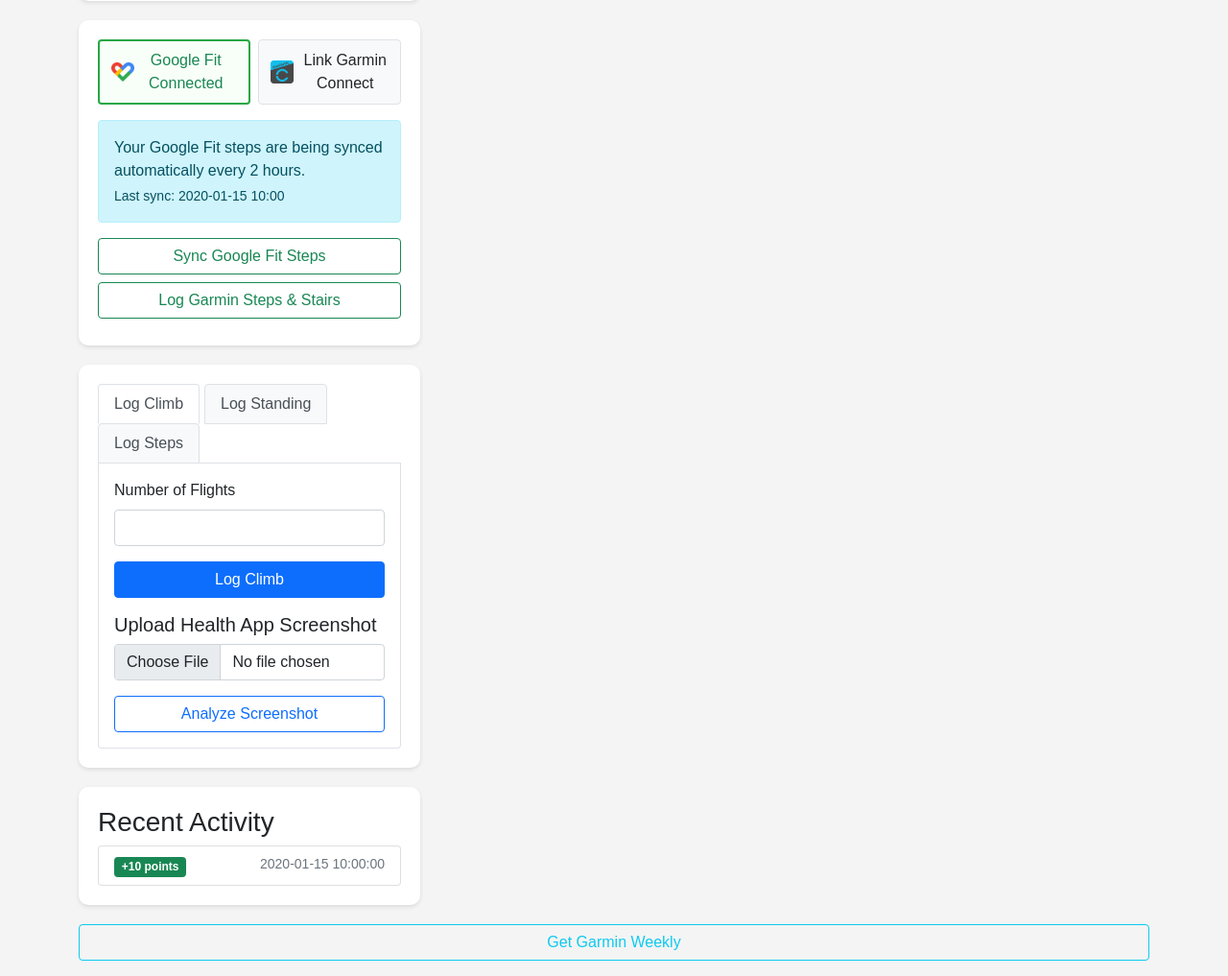
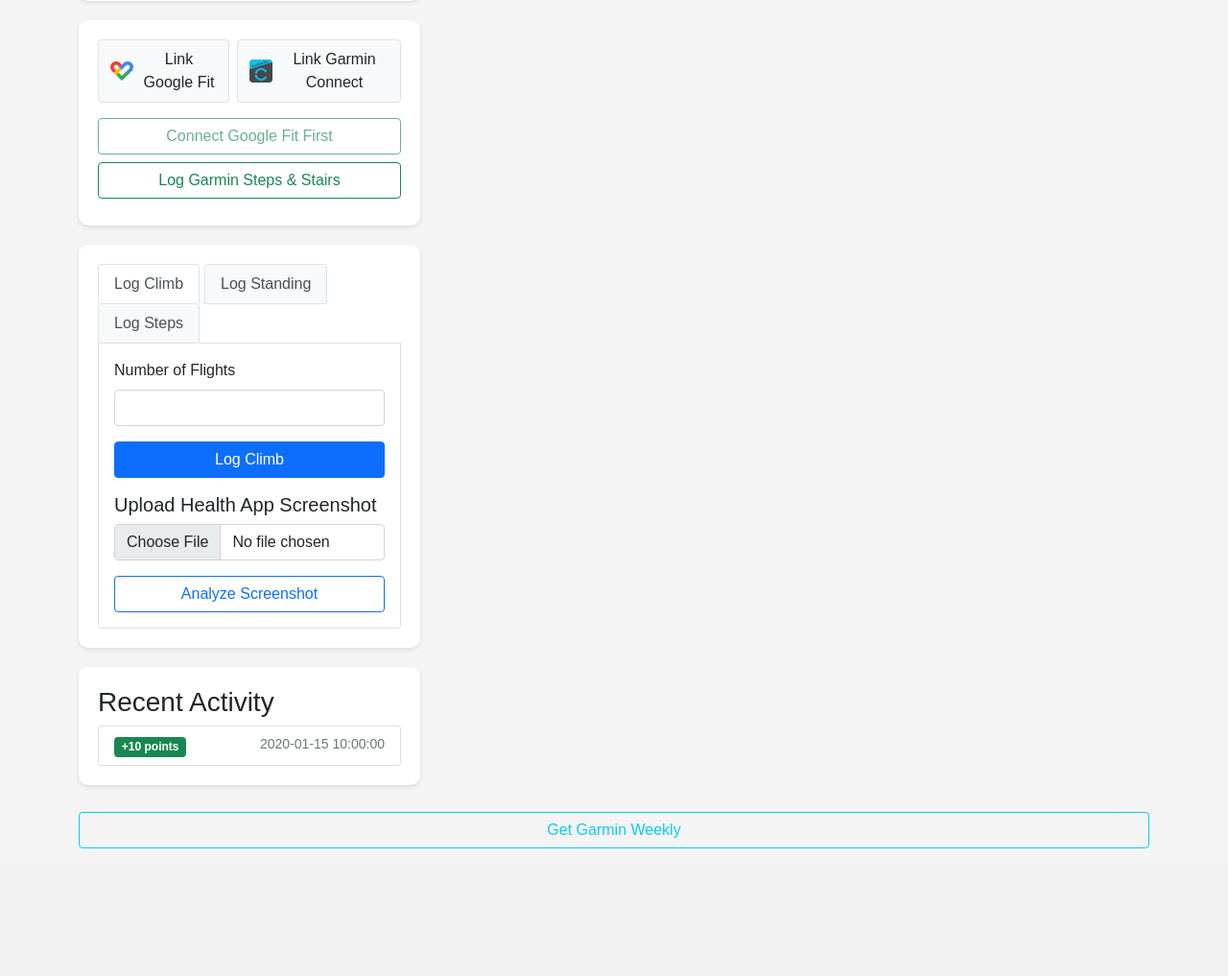
Before and after one commit to Nat-hsm/DragonRise, a Flask app: template templates/unified_dashboard.html in a window 1280 px wide. Shown: the part 677-1694 px from the top of the page at 96% size. After the commit the page ends 1561 px from the top, so only its background shows below. Run offline with Flask 3, Linux system fonts and the light colour scheme; a user stored in the database is signed in; tables that the repository leaves empty hold one stand-in row (values such as "Sample post"); the template is opened without the code that fills it: values that come from a table or form of the project are taken from there, most other values are stand-ins (such as "Sample title", 1, 10 or a date in 2020); parts of the project's set-up code (start-up, migrations or seed data) failed here and were passed over.

Commit message:
Trying to fix login pop up error and fixed google api points

```diff
--- a/app.py
+++ b/app.py
@@ -1483,7 +1483,9 @@
                            leaderboard=leaderboard,
                            active_event=active_event,
                            house_event_points=house_event_points,
-                           active_event_points_for_user=active_event_points_for_user)  # NEW: Pass the dictionary to template
+                           active_event_points_for_user=active_event_points_for_user,  # NEW: Pass the dictionary to template
+                           now=datetime.utcnow(),  # NEW: Pass the current time to the template
+                           )
 
 @app.route('/google_fit_callback')
 def google_fit_callback():
@@ -1542,18 +1544,13 @@
 @app.route('/get_google_fit_steps', methods=['GET'])
 @login_required
 def get_google_fit_steps():
-    # Get token from user model instead of session
     access_token = current_user.google_fit_token
     if not access_token:
         return jsonify({"error": "Google Fit not linked"}), 401
 
-    # Get today's start and end time in milliseconds
-    from datetime import datetime, timedelta
-
     now = datetime.utcnow()
     start_of_day = datetime(now.year, now.month, now.day)
     end_of_day = start_of_day + timedelta(days=1)
-
     start_time_millis = int(start_of_day.timestamp() * 1000)
     end_time_millis = int(end_of_day.timestamp() * 1000)
 
@@ -1587,7 +1584,36 @@
                     for value in point.get("value", []):
                         total_steps_today += value.get("intVal", 0)
 
-        # Add success flag to indicate request was successful
+        # Update user and house stats
+        # Only log if steps are greater than the last log for today
+        today = start_of_day.replace(tzinfo=timezone.utc)
+        tomorrow = end_of_day.replace(tzinfo=timezone.utc)
+        latest_log = StepLog.query.filter(
+            StepLog.user_id == current_user.id,
+            StepLog.timestamp >= today,
+            StepLog.timestamp < tomorrow
+        ).order_by(StepLog.steps.desc()).first()
+        existing_steps = latest_log.steps if latest_log else 0
+
+        if total_steps_today > existing_steps:
+            incremental_steps = total_steps_today - existing_steps
+            multiplier = get_points_multiplier()
+            points = (incremental_steps // 100) * multiplier
+
+            log = StepLog(user_id=current_user.id, steps=total_steps_today, points=points)
+            db.session.add(log)
+
+            current_user.total_steps += incremental_steps
+            current_user.total_points += points
+
+            house = House.query.filter_by(name=current_user.house).first()
+            if house:
+                house.total_steps += incremental_steps
+                house.total_points += points
+
+            db.session.commit()
+            log_activity(app, current_user.id, 'Google Fit Steps Synced', f'{incremental_steps} new steps ({points} points)')
+
         return jsonify({"success": True, "steps": total_steps_today})
 
     except Exception as e:
@@ -2052,3 +2078,19 @@
         app.logger.error(f"Error in analytics dashboard: {str(e)}")
         flash('An error occurred while loading analytics data', 'danger')
         return redirect(url_for('admin_dashboard'))
+
+@app.route('/unlink_google_fit', methods=['POST'])
+@login_required
+def unlink_google_fit():
+    try:
+        # Remove Google Fit tokens and expiry from user
+        current_user.google_fit_token = None
+        current_user.google_refresh_token = None
+        current_user.google_token_expiry = None
+        db.session.commit()
+        log_activity(app, current_user.id, 'Google Fit Unlinked', 'User unlinked Google Fit account')
+        flash('Google Fit account unlinked successfully.', 'success')
+    except Exception as e:
+        app.logger.error(f"Error unlinking Google Fit: {str(e)}")
+        flash('An error occurred while unlinking Google Fit.', 'danger')
+    return redirect(url_for('dashboard'))
--- a/extensions.py
+++ b/extensions.py
@@ -10,3 +10,5 @@
 
 # Make sure this code exists and is correct
 cognito_auth = CognitoAuth()
+
+login_manager.login_view = 'login'
--- a/templates/unified_dashboard.html
+++ b/templates/unified_dashboard.html
@@ -65,13 +65,15 @@
         <!-- New Fitness Integration Card -->
         <div class="stats-card">
             <div class="d-flex gap-2 mb-3">
-                {% if current_user.google_fit_token %}
+{% if current_user.google_fit_token and current_user.google_token_expiry and current_user.google_token_expiry > now %}
+    <!-- Show green connected button -->
     <button type="button" class="btn btn-light fitness-integration-btn flex-grow-1" id="link-google-fit-btn" title="Google Fit Connected" style="border: 2px solid #28a745; background-color: #f8fff8;">
         <img src="{{ url_for('static', filename='google_fit_icon.png') }}" alt="Google Fit" class="icon-img">
         <span class="ms-2 text-success">Google Fit Connected</span>
         <i class="fas fa-check-circle ms-2 text-success"></i>
     </button>
 {% else %}
+    <!-- Show link button -->
     <button type="button" class="btn btn-opaque-rect fitness-integration-btn flex-grow-1" id="link-google-fit-btn" title="Link Google Fit">
         <img src="{{ url_for('static', filename='google_fit_icon.png') }}" alt="Google Fit" class="icon-img">
         <span class="ms-2">Link Google Fit</span>
@@ -85,11 +87,7 @@
                 </button>
             </div>
 
-            {% if current_user.google_fit_token %}
-            <div class="alert alert-info" role="alert">
-                <i class="fas fa-sync-alt"></i> Your Google Fit steps are being synced automatically every 2 hours.
-                <small class="d-block mt-1">Last sync: {{ current_user.google_token_expiry.strftime('%Y-%m-%d %H:%M') if current_user.google_token_expiry else 'Never' }}</small>
-            </div>
+        {% if current_user.google_fit_token and current_user.google_token_expiry and current_user.google_token_expiry > now %}
             <button type="button" class="btn btn-outline-success mb-2 w-100" id="get-google-fit-steps-btn">
             Sync Google Fit Steps
             </button>
@@ -98,6 +96,7 @@
             Connect Google Fit First
             </button>
         {% endif %}
+
 
             <button type="button" class="btn btn-outline-success mb-2 w-100" id="get-garmin-steps-btn">
                 Log Garmin Steps & Stairs
@@ -380,13 +379,17 @@
 
 <script>
 document.getElementById('get-google-fit-steps-btn').onclick = function() {
+    const btn = this;
     const resultDiv = document.getElementById('google-fit-steps-result');
-    resultDiv.textContent = "Fetching steps...";
+    btn.disabled = true;
+    btn.innerHTML = '<span class="spinner-border spinner-border-sm" role="status" aria-hidden="true"></span> Syncing...';
+
     fetch('/get_google_fit_steps')
         .then(res => res.json())
         .then(data => {
+            btn.disabled = false;
+            btn.textContent = "Sync Google Fit Steps";
             if (data.steps !== undefined) {
-                // document.getElementById('steps').value = data.steps; // <-- Remove or comment out this line
                 resultDiv.textContent = "Google Fit Steps: " + data.steps;
             } else if (data.error) {
                 resultDiv.textContent = "Error: " + data.error;
@@ -395,10 +398,14 @@
             }
         })
         .catch(() => {
+            btn.disabled = false;
+            btn.textContent = "Sync Google Fit Steps";
             resultDiv.textContent = "Failed to fetch steps.";
         });
 };
 </script>
+
+<div id="google-fit-steps-result" class="mb-2 text-center text-muted" style="font-size: 1.1em;"></div>
 
 <script>
 document.getElementById('link-google-fit-btn').onclick = function() {
@@ -421,28 +428,7 @@
     }
 };
 
-document.getElementById('get-google-fit-steps-btn').onclick = function() {
-    // Show loading state
-    this.disabled = true;
-    this.innerHTML = '<span class="spinner-border spinner-border-sm" role="status" aria-hidden="true"></span> Processing...';
 
-    fetch('/get_google_fit_steps', { method: 'GET' })
-        .then(res => res.json())
-        .then(data => {
-            if (data.success) {
-                window.location.reload(); // Refresh page to show updated points
-            } else {
-                alert("Error: " + (data.error || "Failed to log steps"));
-                this.disabled = false;
-                this.textContent = "Sync Google Fit Steps";
-            }
-        })
-        .catch(() => {
-            alert("Failed to communicate with server");
-            this.disabled = false;
-            this.textContent = "Sync Google Fit Steps";
-        });
-};
 </script>
 
 
@@ -479,4 +465,12 @@
 };
 </script>
 
+{% if current_user.google_fit_token and current_user.google_token_expiry and current_user.google_token_expiry > now %}
+    <form action="{{ url_for('unlink_google_fit') }}" method="post" style="display:inline;">
+        <button type="submit" class="btn btn-danger ms-2" onclick="return confirm('Are you sure you want to unlink Google Fit?');">
+            Unlink Google Fit
+        </button>
+    </form>
+{% endif %}
+
 {% endblock %}
```
Lines whose indentation alone changed are shown as unchanged.
